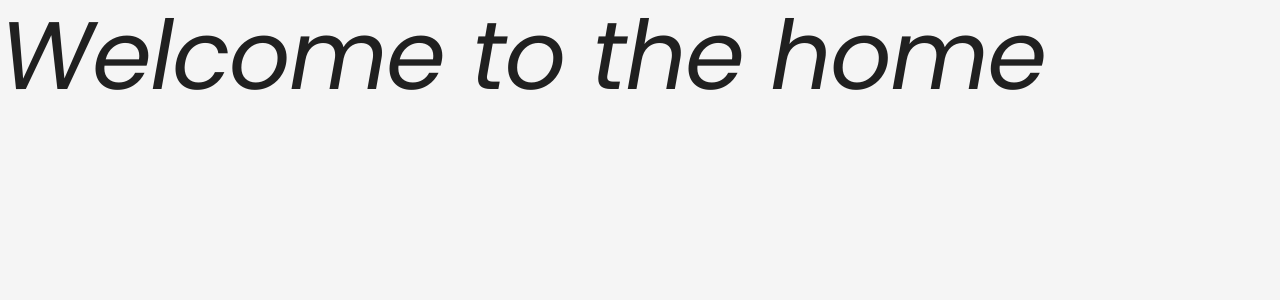
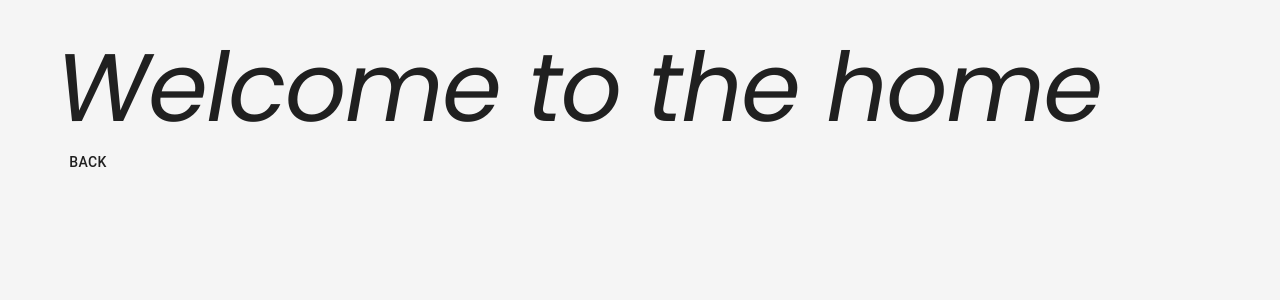
Before and after one commit to Shakib448/next-js-air-cnc, a Next.js app in the folder client/: page /home in a window 1280 px wide. Shown: the top 300 px of the page. Built offline with nearby package versions, Linux system fonts and the light colour scheme.

Commit message:
WIP on HOME

```diff
--- a/client/pages/_app.js
+++ b/client/pages/_app.js
@@ -4,8 +4,22 @@ import { ThemeProvider } from "@material-ui/core/styles";
 import CssBaseline from "@material-ui/core/CssBaseline";
 import theme from "../src/Theme/Theme";
 import GlobalStyle from "../src/Theme/GlobalStyle";
+import { motion, AnimatePresence } from "framer-motion";
 
-function MyApp({ Component, pageProps }) {
+const appVariants = {
+  pageInitial: {
+    opacity: 0,
+  },
+  pageAnimate: {
+    opacity: 1,
+    transition: {
+      delay: 1,
+    },
+  },
+  pageExit: { y: "-100vh", transition: { ease: "easeInOut", duration: 1 } },
+};
+
+function MyApp({ Component, pageProps, router }) {
   useEffect(() => {
     const jssStyles = document.querySelector("#jss-server-side");
     if (jssStyles) {
@@ -16,7 +30,17 @@ function MyApp({ Component, pageProps }) {
     <ThemeProvider theme={theme}>
       <CssBaseline />
       <GlobalStyle />
-      <Component {...pageProps} />
+      <AnimatePresence>
+        <motion.div
+          key={router.route}
+          variants={appVariants}
+          initial="pageInitial"
+          animate="pageAnimate"
+          exit="pageExit"
+        >
+          <Component {...pageProps} />
+        </motion.div>
+      </AnimatePresence>
     </ThemeProvider>
   );
 }
--- a/client/pages/home/index.js
+++ b/client/pages/home/index.js
@@ -1,11 +1,34 @@
-import { Typography } from "@material-ui/core";
+import {
+  Button,
+  Container,
+  Grid,
+  makeStyles,
+  Typography,
+} from "@material-ui/core";
 import React from "react";
 import Layout from "../../src/Components/Layout";
+import Link from "next/link";
+import clsx from "clsx";
+
+const useStyles = makeStyles((theme) => ({
+  root: {
+    padding: theme.spacing(4),
+    height: "100vh",
+  },
+}));
 
 const Home = () => {
+  const classes = useStyles();
   return (
-    <Layout title="welcome to Home">
-      <Typography variant="h1">Welcome to the home</Typography>
+    <Layout title="Welcome to AIR-CNC">
+      <Container>
+        <Grid className={clsx(classes.root)}>
+          <Typography variant="h1">Welcome to the home</Typography>
+          <Link href="/">
+            <Button>Back</Button>
+          </Link>
+        </Grid>
+      </Container>
     </Layout>
   );
 };
--- a/client/pages/index.js
+++ b/client/pages/index.js
@@ -32,7 +32,7 @@ const useStyles = makeStyles((theme) => ({
 const Home = () => {
   const classes = useStyles();
   return (
-    <Layout title="Welcome to Home">
+    <Layout title="Welcome">
       <Container maxWidth={false} className={clsx(classes.main)}>
         <Grid
           item
```
